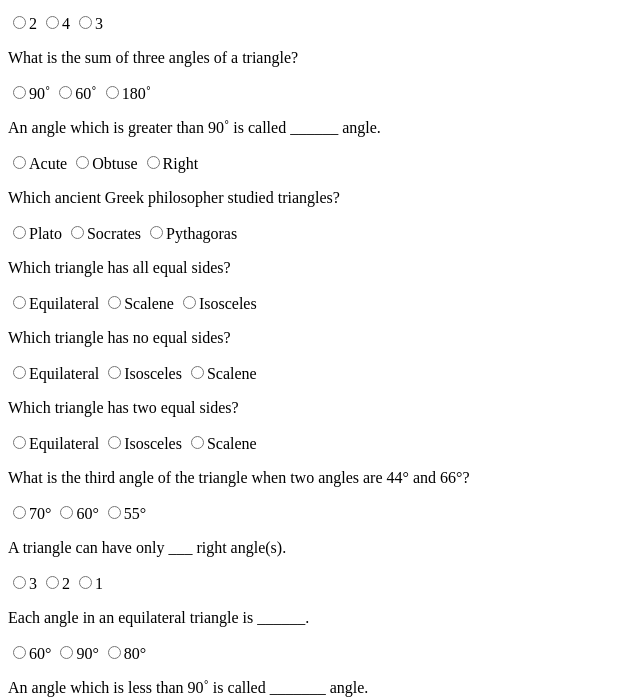
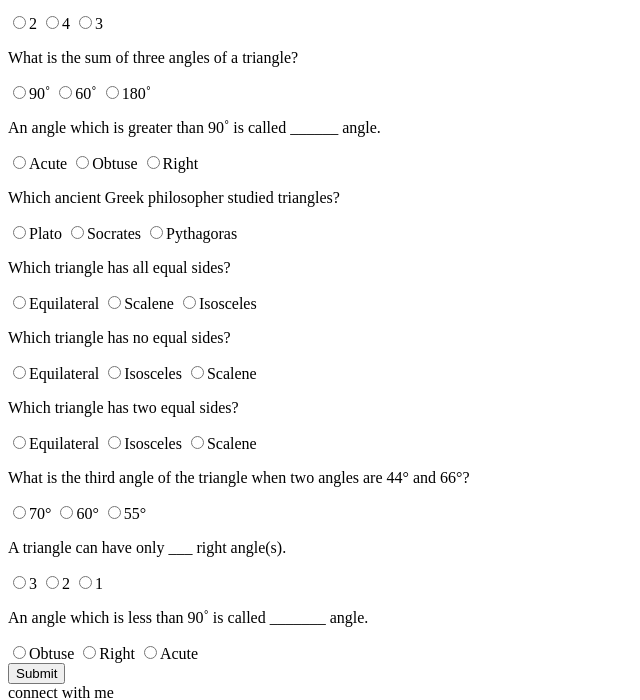
Before and after one commit to iAbhishekPundir/mark12-Do-you-know-Triangles, a plain HTML site: page quiz.html in a window 1280 px wide. Shown: the part 127-827 px from the top of the page, without its empty margins (0-640 px from the left). Drawn offline with Linux system fonts and the light colour scheme.

Commit message:
Update quiz.js

```diff
--- a/quiz.html
+++ b/quiz.html
@@ -21,9 +21,9 @@
         <form class="form-quiz">
             <div class="question-container">
                 <p>How many sides does a triangle have?</p>
-                <label><input class="quiz-input" type="radio" name="question1" value="Acute">2</label>
-                <label><input class="quiz-input" type="radio" name="question1" value="Obtuse">4</label>
-                <label><input class="quiz-input" type="radio" name="question1" value="Right">3</label>
+                <label><input class="quiz-input" type="radio" name="question1" value="2">2</label>
+                <label><input class="quiz-input" type="radio" name="question1" value="4">4</label>
+                <label><input class="quiz-input" type="radio" name="question1" value="3">3</label>
             </div>
 
             <div class="question-container">
@@ -34,65 +34,58 @@
             </div>
             <div class="question-container">
                 <p>An angle which is greater than 90˚ is called ______ angle.</p>
-                <label><input class="quiz-input" type="radio" name="question1" value="Acute">Acute</label>
-                <label><input class="quiz-input" type="radio" name="question1" value="Obtuse">Obtuse</label>
-                <label><input class="quiz-input" type="radio" name="question1" value="Right">Right</label>
+                <label><input class="quiz-input" type="radio" name="question3" value="Acute">Acute</label>
+                <label><input class="quiz-input" type="radio" name="question3" value="Obtuse">Obtuse</label>
+                <label><input class="quiz-input" type="radio" name="question3" value="Right">Right</label>
             </div>
 
             <div class="question-container">
                 <p>Which ancient Greek philosopher studied triangles?</p>
-                <label><input class="quiz-input" type="radio" name="question3" value="Acute">Plato</label>
-                <label><input class="quiz-input" type="radio" name="question3" value="Right angled">Socrates</label>
-                <label><input class="quiz-input" type="radio" name="question3" value="Obtuse">Pythagoras</label>
+                <label><input class="quiz-input" type="radio" name="question4" value="Plato">Plato</label>
+                <label><input class="quiz-input" type="radio" name="question4" value="Socrates">Socrates</label>
+                <label><input class="quiz-input" type="radio" name="question4" value="Pythagoras">Pythagoras</label>
             </div>
 
             <div class="question-container">
                 <p>Which triangle has all equal sides?</p>
-                <label><input class="quiz-input" type="radio" name="question4" value="Equilateral">Equilateral</label>
-                <label><input class="quiz-input" type="radio" name="question4" value="Scalene">Scalene</label>
-                <label><input class="quiz-input" type="radio" name="question4" value="Isosceles">Isosceles</label>
+                <label><input class="quiz-input" type="radio" name="question5" value="Equilateral">Equilateral</label>
+                <label><input class="quiz-input" type="radio" name="question5" value="Scalene">Scalene</label>
+                <label><input class="quiz-input" type="radio" name="question5" value="Isosceles">Isosceles</label>
             </div>
 
             <div class="question-container">
                 <p>Which triangle has no equal sides?</p>
-                <label><input class="quiz-input" type="radio" name="question5" value="Equilateral">Equilateral</label>
-                <label><input class="quiz-input" type="radio" name="question5" value="Isosceles">Isosceles</label>
-                <label><input class="quiz-input" type="radio" name="question5" value="Scalene">Scalene</label>
-            </div>
-
-            <div class="question-container">
-                <p>Which triangle has two equal sides?</p>
                 <label><input class="quiz-input" type="radio" name="question6" value="Equilateral">Equilateral</label>
                 <label><input class="quiz-input" type="radio" name="question6" value="Isosceles">Isosceles</label>
                 <label><input class="quiz-input" type="radio" name="question6" value="Scalene">Scalene</label>
             </div>
 
             <div class="question-container">
+                <p>Which triangle has two equal sides?</p>
+                <label><input class="quiz-input" type="radio" name="question7" value="Equilateral">Equilateral</label>
+                <label><input class="quiz-input" type="radio" name="question7" value="Isosceles">Isosceles</label>
+                <label><input class="quiz-input" type="radio" name="question7" value="Scalene">Scalene</label>
+            </div>
+
+            <div class="question-container">
                 <p>What is the third angle of the triangle when two angles are 44° and 66°?</p>
-                <label><input class="quiz-input" type="radio" name="question7" value="70°">70°</label>
-                <label><input class="quiz-input" type="radio" name="question7" value="60°">60°</label>
-                <label><input class="quiz-input" type="radio" name="question7" value="55°">55°</label>
+                <label><input class="quiz-input" type="radio" name="question8" value="70°">70°</label>
+                <label><input class="quiz-input" type="radio" name="question8" value="60°">60°</label>
+                <label><input class="quiz-input" type="radio" name="question8" value="55°">55°</label>
             </div>
 
             <div class="question-container">
                 <p>A triangle can have only ___ right angle(s).</p>
-                <label><input class="quiz-input" type="radio" name="question8" value="3">3</label>
-                <label><input class="quiz-input" type="radio" name="question8" value="2">2</label>
-                <label><input class="quiz-input" type="radio" name="question8" value="1">1</label>
-            </div>
-
-            <div class="question-container">
-                <p>Each angle in an equilateral triangle is ______.</p>
-                <label><input class="quiz-input" type="radio" name="question10" value="60°">60°</label>
-                <label><input class="quiz-input" type="radio" name="question10" value="90°">90°</label>
-                <label><input class="quiz-input" type="radio" name="question10" value="80°">80°</label>
+                <label><input class="quiz-input" type="radio" name="question9" value="3">3</label>
+                <label><input class="quiz-input" type="radio" name="question9" value="2">2</label>
+                <label><input class="quiz-input" type="radio" name="question9" value="1">1</label>
             </div>
 
             <div class="question-container">
                 <p>An angle which is less than 90˚ is called _______ angle.</p>
-                <label><input class="quiz-input" type="radio" name="question9" value="Obtuse">Obtuse</label>
-                <label><input class="quiz-input" type="radio" name="question9" value="Right">Right</label>
-                <label><input class="quiz-input" type="radio" name="question9" value="Acute">Acute</label>
+                <label><input class="quiz-input" type="radio" name="question10" value="Obtuse">Obtuse</label>
+                <label><input class="quiz-input" type="radio" name="question10" value="Right">Right</label>
+                <label><input class="quiz-input" type="radio" name="question10" value="Acute">Acute</label>
             </div>
         </form>
         <button id="submit-btn">Submit</button>
```
